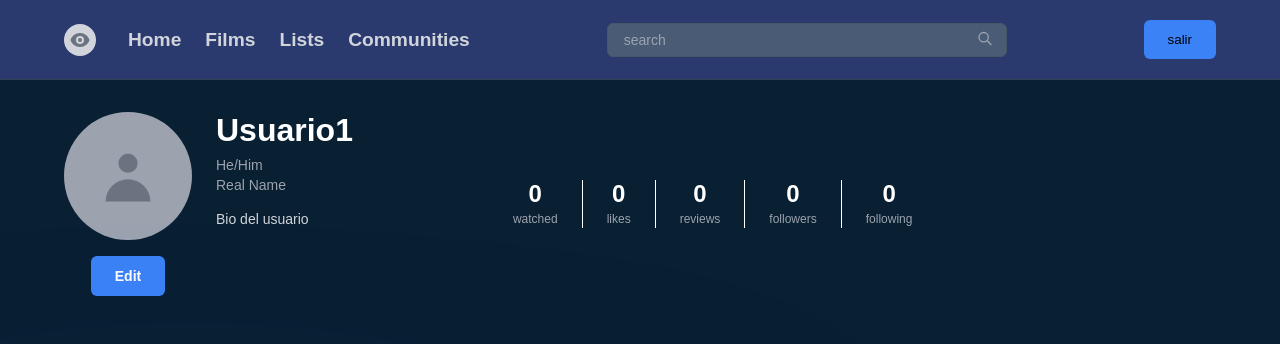
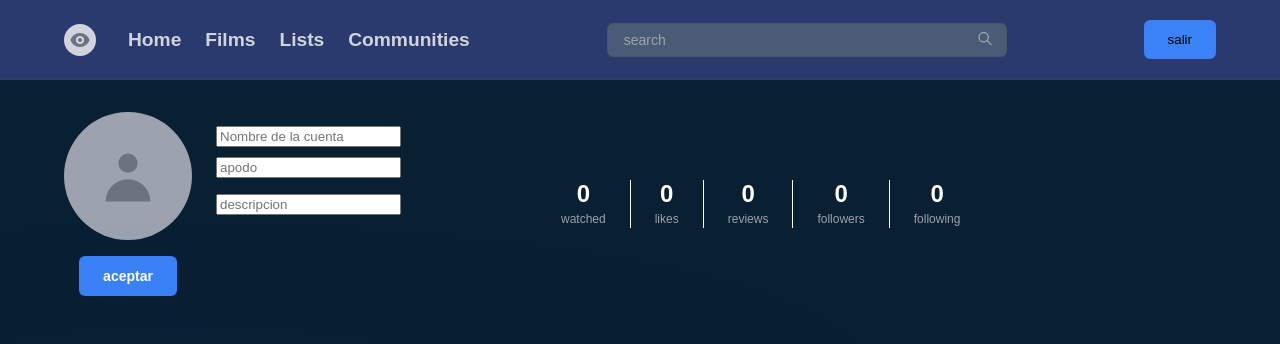
Before and after one commit to luisyepez11/Sala-13, a Vue app in the folder frontend/sistema/: page /profile in a window 1280 px wide. Both pictures are taken after a click on the button "Edit". Shown: the top 344 px of the page. Built offline with nearby package versions, Linux system fonts and the light colour scheme; no server answers.

Commit message:
pagina editar perfil

```diff
--- a/frontend/sistema/src/pages/profile.vue
+++ b/frontend/sistema/src/pages/profile.vue
@@ -6,6 +6,8 @@
   import { useRouter } from 'vue-router';
   const router = useRouter();
   axios.defaults.withCredentials = true;
+  const editar=ref(false)
+
   const data = async () =>{
     try {
       const usarioId = await axios.get("http://localhost:3300/api/usuario/user")
@@ -47,7 +49,21 @@
   })
 
   function editarPerfil() {
-    alert("Editando perfil de usuario")
+    editar.value=true
+  }
+  async function aceptareditar (){
+    try {
+      const usarioId = await axios.get("http://localhost:3300/api/usuario/user")
+      const result = await axios.put(`http://localhost:3300/api/cuenta/${usarioId.data.id}`,{
+       nombreReal:document.getElementById('nombre').value
+      ,descripcionCuenta:document.getElementById('descripcion').value
+      ,nombreCuenta:document.getElementById('apodo').value
+      })
+    } catch (error) {
+
+    }
+    editar.value=false
+    data()
   }
 
   function cambiarTab(tab) {
@@ -72,17 +88,26 @@
                 <path fill-rule="evenodd" d="M10 9a3 3 0 100-6 3 3 0 000 6zm-7 9a7 7 0 1114 0H3z" clip-rule="evenodd"/>
               </svg>
             </div>
-            <button class="edit-button" @click="editarPerfil">
+            <button v-if="!editar" class="edit-button" @click="editarPerfil">
               <div class="edit-text">Edit</div>
+            </button>
+            <button v-if="editar" class="edit-button" @click="aceptareditar">
+              <div class="edit-text">aceptar</div>
             </button>
           </div>
 
           <!-- User Details -->
-          <div class="user-details">
+          <div v-if="!editar" class="user-details">
             <div class="user-name">{{ usuario.nombre }}</div>
-            <div class="user-pronouns">{{ usuario.pronombres }}</div>
+            <div  v-if="false" class="user-pronouns">{{ usuario.pronombres }}</div>
             <div class="user-real-name">{{ usuario.nombreReal }}</div>
             <div class="user-bio">{{ usuario.biografia }}</div>
+          </div>
+          <div v-if="editar" class="user-details">
+            <div class="user-name"><input type="text" placeholder="Nombre de la cuenta" id="nombre"></div>
+            <div v-if="false" class="user-pronouns"><section><option value=""></option></section></div>
+            <div class="user-real-name"><input type="text" id="apodo" placeholder="apodo"></div>
+            <div class="user-bio"><input type="text" id="descripcion" placeholder="descripcion"></div>
           </div>
         </div>
 
```
Also changed, not shown: 2 other files (tests, documents, lock files or other folders).
